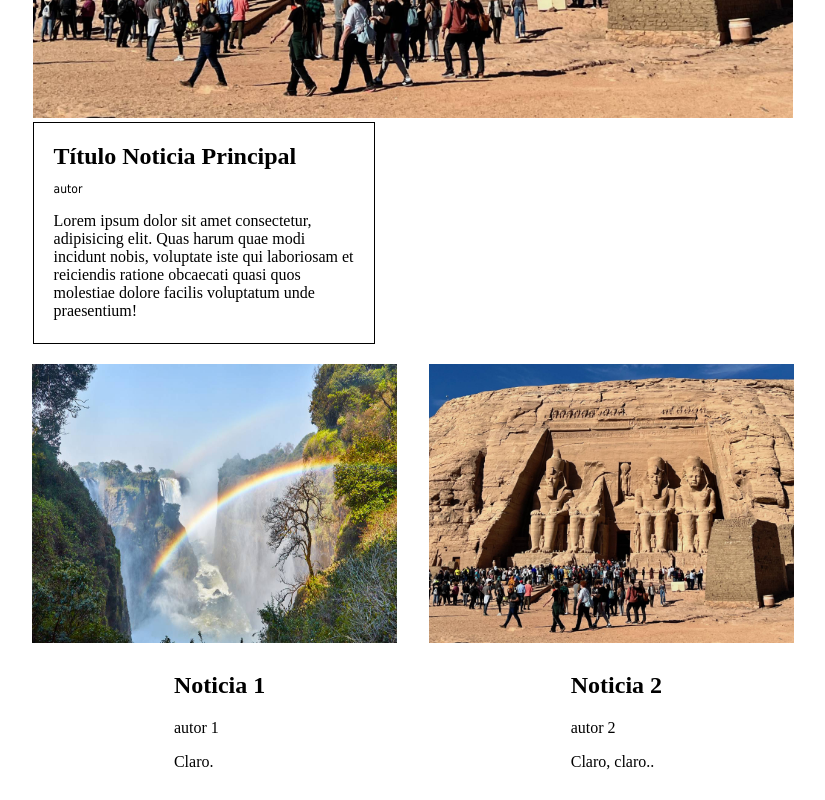
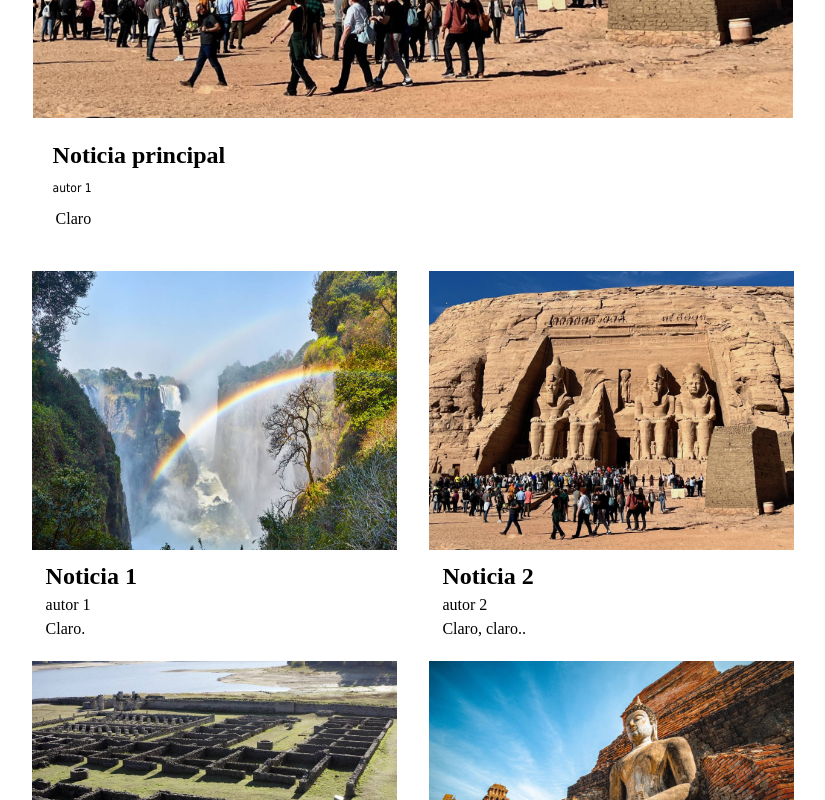
Before and after one commit to ManuelCasadoP/Proyecto-Blog, a React (Create React App) app in the folder frontend/blog/: page / in a window 1280 px wide. Shown: the part 480-1280 px from the top of the page, without its empty margins (227-1052 px from the left). Built offline with nearby package versions, Linux system fonts and the light colour scheme.

Commit message:
Comentar controladores

```diff
--- a/frontend/blog/src/components/MainNews/MainNews.jsx
+++ b/frontend/blog/src/components/MainNews/MainNews.jsx
@@ -1,22 +1,17 @@
 import "./mainNews.css";
-import image from "../../imgs/AbuSimbel.jpg";
 
-function MainNews () {
+function MainNews ({ title, author, summary, img }) {
 
     return (
         <>
             <div className="mainNewsContainer">
 
-                <img className="mainNewsImg" src={image} alt="" />
+                <img className="mainNewsImg" src={img} alt="" />
 
                 <div className="mainNewsText">
-                    <h2 className="mainNewsTitle">Título Noticia Principal</h2>
-                    <p className="mainNewsAuthor">autor</p>
-                    <p>Lorem ipsum dolor sit amet consectetur, adipisicing elit.
-                    Quas harum quae modi incidunt nobis, voluptate iste qui laboriosam
-                    et reiciendis ratione obcaecati quasi quos molestiae dolore facilis
-                    voluptatum unde praesentium!
-                    </p>
+                    <h2 className="mainNewsTitle">{title}</h2>
+                    <p className="mainNewsAuthor">{author}</p>
+                    <p className="mainNewsSummary">{summary}</p>
                 </div>
             </div>
         </>
--- a/frontend/blog/src/components/MainNews/mainNews.css
+++ b/frontend/blog/src/components/MainNews/mainNews.css
@@ -4,21 +4,13 @@
 
 .mainNewsImg {
     width: 100%;
-    /*position: absolute;*/
-    /*left: 0px;
-    top: 0px;*/
-    z-index: -1;
     cursor: pointer;
 }
 
 .mainNewsText {
-    /*position: relative;*/
+    display: inline-flex;
+    flex-direction: column;
     background-color: white;
-    height: 180px;
-    width: 300px;
-    /*left: 460px;
-    top: 270px;*/
-    border: 1px solid black;
     margin: 0px;
     padding: 20px;
 }
@@ -33,3 +25,7 @@
     font-family: Tahoma, sans-serif;
     font-size: 12px;
 }
+
+.mainNewsSummary {
+    margin: 3px;
+}
--- a/frontend/blog/src/components/SecondaryNews/SecondaryNews.jsx
+++ b/frontend/blog/src/components/SecondaryNews/SecondaryNews.jsx
@@ -11,7 +11,7 @@ function SecondaryNews ({ title, author, summary, img }) {
                 <div className="secondaryNewsText">
                     <h2 className="secondaryNewsTitle">{title}</h2>
                     <p className="secondaryNewsAuthor">{author}</p>
-                    <p>{summary}</p>
+                    <p className="secondaryNewsSummary">{summary}</p>
                 </div>
             </div>
         </>
--- a/frontend/blog/src/components/SecondaryNews/secondaryNews.css
+++ b/frontend/blog/src/components/SecondaryNews/secondaryNews.css
@@ -3,21 +3,32 @@
     display: flex;
     flex-direction: column;
     align-items: center;
-    /*border: 1px solid black;*/
-    /*align-self: flex-start;*/
-    /*flex-wrap: wrap;*/
 }
 
 .secondaryNewsImg {
     display: flex;
     margin-top: 10px;
-    /*margin-left: 10px;*/
-    /*align-content: space-around;*/
     width: 95%;
     height: 100%;
 }
 
 .secondaryNewsText {
+    display: flex;
+    flex-direction: column;
+    align-self: flex-start;
     margin-left: 10px;
     padding: 10px;
+
 }
+
+.secondaryNewsTitle {
+    margin: 3px;
+}
+
+.secondaryNewsAuthor {
+    margin: 3px;
+}
+
+.secondaryNewsSummary {
+    margin: 3px;
+}
--- a/frontend/blog/src/views/MainView/MainView.jsx
+++ b/frontend/blog/src/views/MainView/MainView.jsx
@@ -7,8 +7,15 @@ import image2 from "../../imgs/AbuSimbel.jpg";
 import image3 from "../../imgs/AquisQuerquennis.jpg";
 import image4 from "../../imgs/Sukhothai.jpg";
 
-
-const news = [
+const NoticiaPrincipal = [
+    {
+        title: "Noticia principal",
+        author: "autor 1",
+        summary: "Claro",
+        src: image2
+    }
+]
+const NoticiaSecundaria = [
     {
         title: "Noticia 1",
         author: "autor 1",
@@ -35,7 +42,11 @@ const news = [
     }
 ]
 
-const newsComponents = news.map(
+const mainNews = NoticiaPrincipal.map(
+    item => <MainNews title={item.title} author={item.author} summary={item.summary} img={item.src}/>
+)
+
+const secondaryNews = NoticiaSecundaria.map(
     item => <SecondaryNews title={item.title} author={item.author} summary={item.summary} img={item.src}/>
 )
 
@@ -45,10 +56,10 @@ function MainView () {
         <>
             <div className="mainViewContainer">
                 <div className="mainNewsView">
-                    <MainNews/>
+                    {mainNews}
                 </div>
                 <div className="secondaryNewsView">
-                    {newsComponents}
+                    {secondaryNews}
                 </div>
             </div>
         </>
--- a/frontend/blog/src/views/MainView/mainView.css
+++ b/frontend/blog/src/views/MainView/mainView.css
@@ -2,9 +2,7 @@
     display: flex;
     flex-direction: column;
     max-width: 61vw;
-    /*flex-wrap: wrap;*/        /*Anular*/
-    /*align-items: center;*/    /*Anular*/
-    background-color: white;  /*Anular*/
+    background-color: white;
     margin: auto;
 }
 
@@ -12,20 +10,11 @@
 .mainNewsView {
 
     align-self: center;
-    /*display: flex;*/
-    /*flex-direction: column;*/ /* Anular*/
-    /*flex-wrap: wrap;*/        /*Anular*/
-    /*align-items: center;*/    /*Anular*/
-    /*justify-content: center;*//*Anular*/
-
 }
 
 .secondaryNewsView {
-    /*margin: 10px;*/
     display: flex;
-    /*flex-direction: row;*/
     flex-wrap: wrap;
-    /*align-items: center;*/
     justify-content:space-between;
 
 }
```
Also changed, not shown: 2 other files (tests, documents, lock files or other folders).
